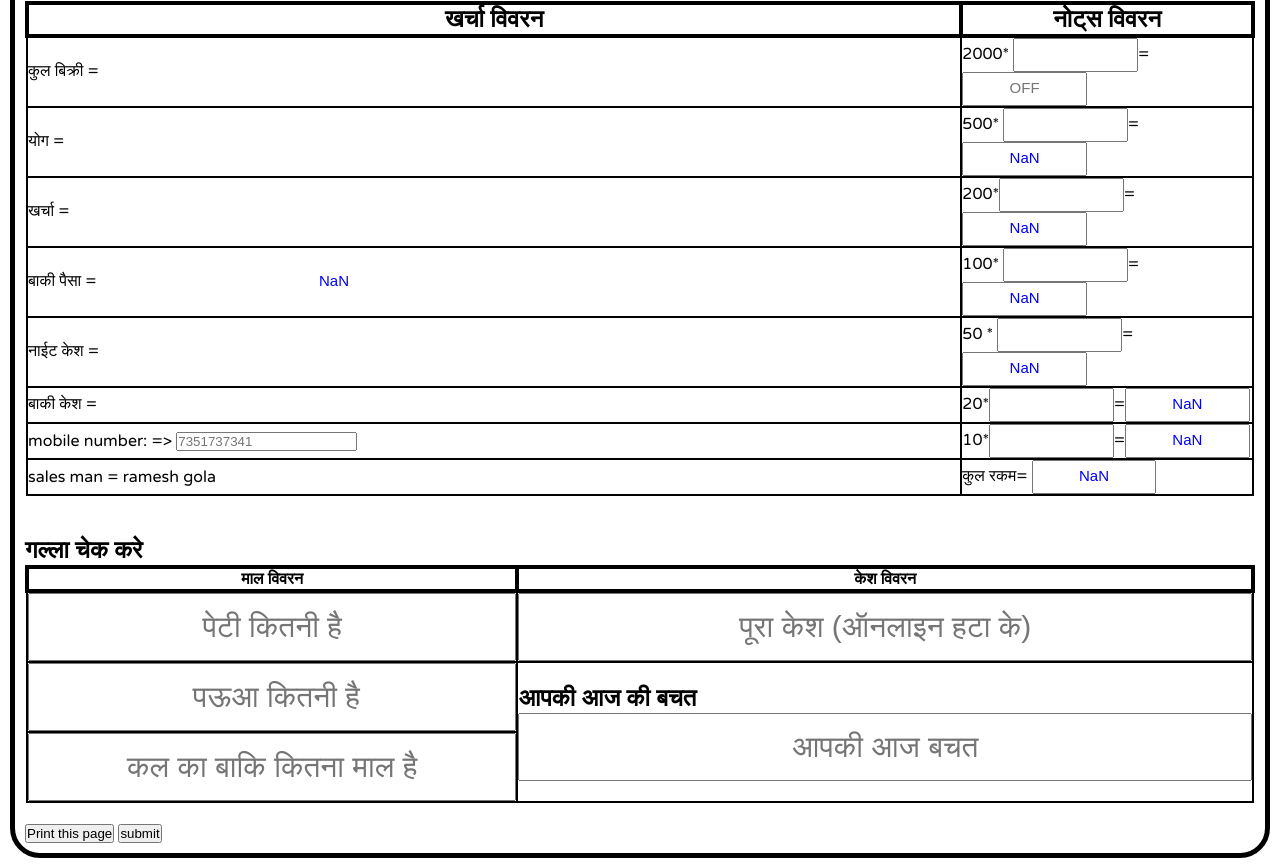
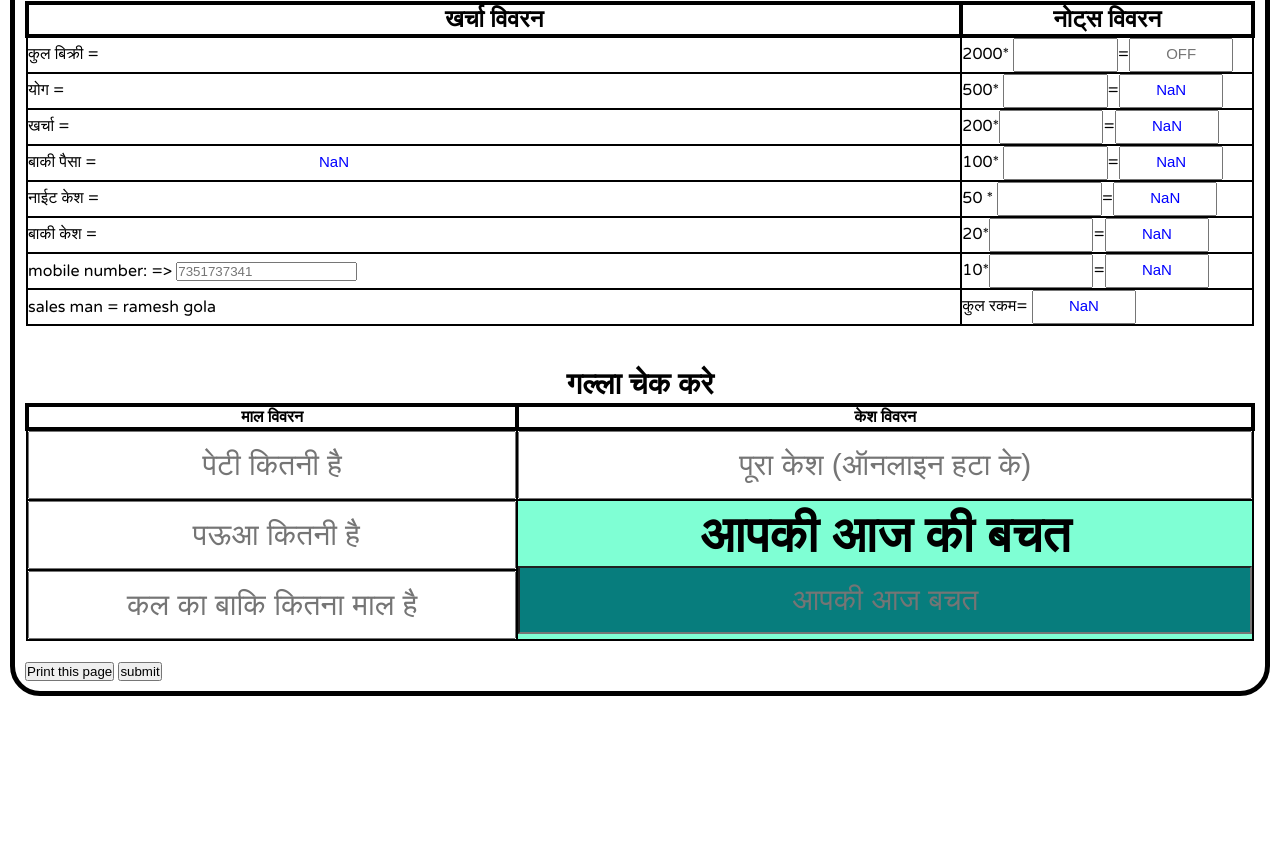
Before and after one commit to mrsramesh/dailyreport, a plain HTML site: page index.html in a window 1280 px wide. Shown: the part 622-1490 px from the top of the page. After the commit the page ends 1328 px from the top, so only its background shows below. Drawn offline with Linux system fonts and the light colour scheme; a web font is replaced by a local one.

Commit message:
galla and date set update

```diff
--- a/style.css
+++ b/style.css
@@ -25,8 +25,8 @@ body{
     padding: 0px 0px 0px 20px;
 }
 body li  h3{
-     padding: 0px 0px 0px 600px;     /* top, ,down  */
-}
+     padding: 0px 0px 0px 80px;  }   /* top, ,down  */
+
 
   img{
     <!-- display flex line breaker (repor ko logo ki nichhi laiha)-->
@@ -79,7 +79,7 @@ h3{
     padding: 0px;
 }
 #s11,#s12,#s21,#s22,#s31,#s32,#s41,#s42,#s51,#s52,#s61,#s62,#s71,#s72,#s81{
-    width: 43%;
+    width: 36%;
     padding: 5px 0px 8px 0px;
     margin: 0px;
     box-sizing: border-box;
@@ -99,3 +99,20 @@ h3{
     border: none;
 
 }
+#profit{
+    text-align: center;
+    size-adjust: 10px;
+    font-size: 30px;
+}
+#pro{
+    text-align: center;
+    font-size: 50px;
+}
+
+#pmal5{
+    color:red;
+    background-color: rgb(7, 125, 125);
+}
+#rowp{
+    background-color: aquamarine;
+}
```
